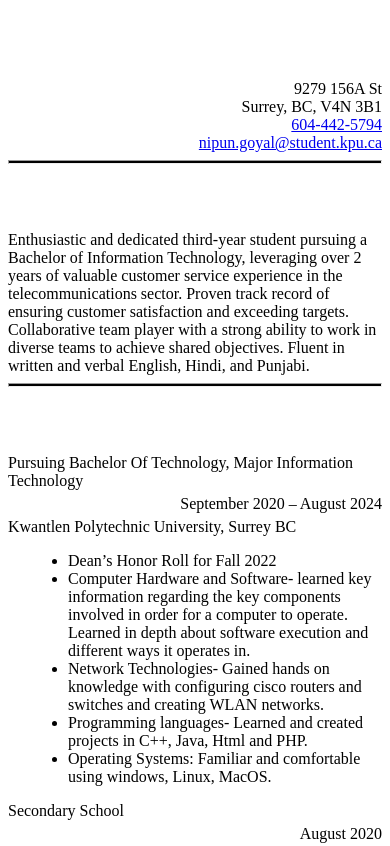
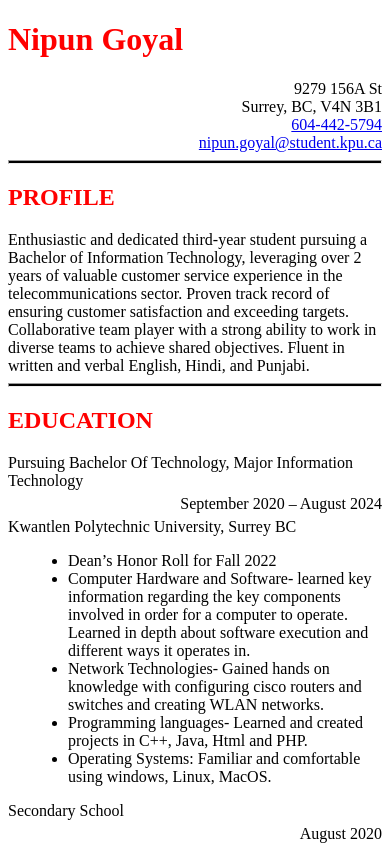
Before and after one commit to Nipun-ng/Nipun.github.io, a plain HTML site: page index.html in a window 390 px wide. Shown: the top 846 px of the page. Drawn offline with Linux system fonts and the light colour scheme.

Commit message:
Update index.html

```diff
--- a/index.html
+++ b/index.html
@@ -32,7 +32,7 @@
         body {
         }
         h1, h2 {
-            color: #FFFFFF;
+            color: #ff0000;
         }
         h2 {
             margin-top: 20px;
```
